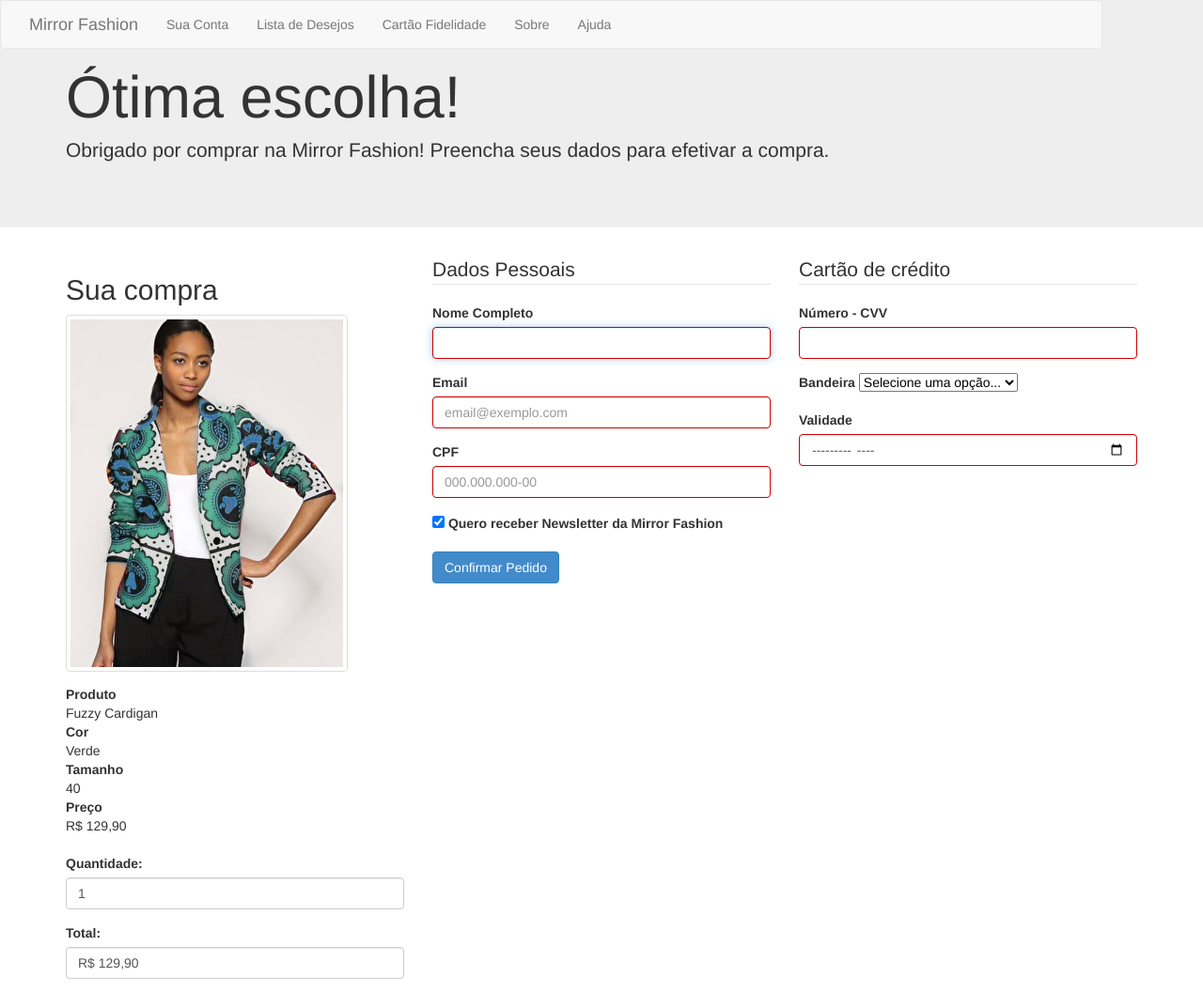
After one commit to Renatodavid/E-commerce, a PHP site: page /checkout.html in a window 1280 px wide. The commit adds this page. Shown: the whole page at 94% size. Run offline with PHP 8.4, Linux system fonts and the light colour scheme; some libraries are stand-ins or nearby versions.

Commit message:
adicionando paginas em HTML

```diff
--- /dev/null
+++ b/checkout.html
@@ -0,0 +1,143 @@
+<!Doctype html>
+
+
+<html>
+
+<head>
+    <meta charset="UTF-8">
+    <meta name="viewport" content="width=device-width">
+    <link rel="stylesheet" href="css/bootstrap.css">
+    <link rel="stylesheet" href="css/open-iconic-bootstrap.css">
+    <link rel="stylesheet" href="css/checkout.css">
+
+
+    <title>Checkout Mirror Fashion</title>
+</head>
+
+
+<body>
+    <div class="fundao">
+
+
+<nav class="navbar navbar-default col-md-11">
+    <div class="navbar-header">
+        <a class="navbar-brand" href="Index.html">Mirror Fashion</a>
+    </div>
+    <ul class="nav navbar-nav">
+    <li><a href="#">Sua Conta</a></li>
+        <li><a href="#">Lista de Desejos</a></li>
+        <li><a href="#">Cartão Fidelidade</a></li>
+        <li><a href="sobre.html">Sobre</a></li>
+        <li><a href="#">Ajuda</a></li>
+    </ul>
+</nav>
+    </div>
+    <div class="jumbotron jumbotron-fluid">
+        <div class="container">
+
+            <h1 class="display-4">Ótima escolha!</h1>
+
+            <p class="lead">Obrigado por comprar na Mirror Fashion!
+                Preencha seus dados para efetivar a compra.</p>
+        </div>
+    </div>
+
+    <div class="container">
+        <div class="row">
+            <div class="col-md-4">
+                <div class="card mb-3">
+                    <div class="card-header">
+                        <h2>Sua compra</h2>
+                    </div>
+                    <div class="card-body">
+                        <img src="img/produtos/foto1-verde.png" alt="Fuzzy Cardigan" class="img-thumbnail mb-3">
+                        <dl>
+                            <dt>Produto</dt>
+                            <dd>Fuzzy Cardigan</dd>
+                            <dt>Cor</dt>
+                            <dd>Verde</dd>
+                            <dt>Tamanho</dt>
+                            <dd>40</dd>
+                            <dt>Preço</dt>
+                            <dd id="preco">R$ 129,90</dd>
+                        </dl>
+                    </div>
+                </div>
+                <div class="card mb-3">
+                    <div class="card-body">
+                        <div class="form-group">
+                            <label for="qtd">Quantidade:</label>
+                            <input type="number" id="qtd" min="1" max="99" value="1" class="form-control">
+                        </div>
+                        <div class="form-group">
+                            <label for="total">Total:</label>
+                            <output id="total" class="form-control">R$ 129,90</output>
+                        </div>
+                    </div>
+                </div>
+            </div>
+            <form class="col-md-8">
+                <div class="row">
+                    <fieldset class="col-lg-6">
+                        <legend> Dados Pessoais </legend>
+                        <div class="form-group">
+                            <label for="nome"> Nome Completo </label>
+                            <input type="text" class="form-control" id="nome" name="nome" autofocus required>
+                        </div>
+                        <div class="form-group">
+                            <label for="email"> Email </label>
+                            <input type="email" class="form-control" id="email" name="email"
+                                placeholder="email@exemplo.com" required>
+                        </div>
+                        <div class="form-group">
+                            <label for="cpf"> CPF </label>
+                            <input type="cpf" class="form-control" id="cpf" name="cpf" placeholder="000.000.000-00"
+                                data-mask="999.999.999-99" required>
+                        </div>
+                        <div class="form-group custom-control custom-checkbox">
+                            <input type="checkbox" class="custom-control-input" id="newsletter" value="sim" checked>
+                            <label class="custom-control-label" for="newsletter">
+                                Quero receber Newsletter da Mirror Fashion
+                            </label>
+                        </div>
+                    </fieldset>
+                    <fieldset class="col-lg-6">
+                        <legend>Cartão de crédito</legend>
+                        <div class="form-group">
+                            <label for="numero-cartao">Número - CVV</label>
+                            <input type="text" class="form-control" id="numero-cartao" name="numero-cartao"
+                                data-mask="9999 9999 9999 9999 - 999" required>
+                        </div>
+                        <div class="form-group">
+                            <label for="bandeira-cartao">Bandeira</label>
+                            <select class="custom-select" id="bandeira-cartao" required>
+                                <option disabled selected>Selecione uma opção...</option>
+                                <option value="master"> MasterCard </option>
+                                <option value="visa"> VISA </option>
+                                <option value="amex"> American Express </option>
+                            </select>
+                        </div>
+                        <div class="form-group">
+                            <label for="validade-cartao"> Validade </label>
+                            <input type="month" class="form-control" id="validade-cartao" name="validade-cartao"
+                                required>
+                        </div>
+                    </fieldset>
+                </div>
+                <button type="submit" class="btn btn-primary">
+                    <span class="oi oi-thumb-up"></span>
+                    Confirmar Pedido
+                </button>
+            </form>
+        </div>
+    </div>
+</body>
+
+<script type="text/javascript" src="js/jquery.js"> </script>
+<script type="text/javascript" src="js/bootstrap.js"> </script>
+
+<script type="text/javascript" src="js/total.js"></script>
+<script type="text/javascript" src="js/inputmask-plugin.js"></script>
+
+
+</html>
--- a/index.php
+++ b/index.php
@@ -17,7 +17,8 @@
 	<div class="container ">
   <div class="row">
     <div class="col-md-6 ">
-      <img src="img/destaque-home.png"  alt="Promoção: Big City Night" style="max-width: 100%; height: auto; margin:20px;">
+
+      <img src="img/destaque-home.png" class="pause"  alt="Promoção: Big City Night" style="max-width: 100%; height: auto; margin:20px;">
     </div>
     <div class="col-md-6">
       <fieldset class="col-md-10">
@@ -256,6 +257,7 @@ include ("./php/rodape.php"); ?>
 
 	<script type="text/javascript" src="js/jquery.js"></script>
 	<script type="text/javascript" src="js/home.js"></script>
+	<script type="text/javascript" src="js/banner.js"> </script>
 </body>
 <!--Criado por Renato Marques david-->
 </html>
--- a/php/links.php
+++ b/php/links.php
@@ -8,9 +8,8 @@
 	<link rel="stylesheet" href="css/reset.css" />
 	<link rel="stylesheet" href="css/mobile.css"media="(max-width:939px)">
 	<link rel="shortcut icon" href="favicon.ico" type="image/x-icon">
-	<!----> <link rel="stylesheet" href="css/bootstrap-flatly.css">
-	<script type="text/javascript" src="js/home.js"></script>"
-  <script src="https://cdn.jsdelivr.net/npm/bootstrap@5.3.2/dist/js/bootstrap.bundle.min.js"></script>
+	 <link rel="stylesheet" href="css/bootstrap-flatly.css">
+
 
 
 
```
Also changed, not shown: Index.html (added, +208 -0 lines), checkout.php (+8 -6 lines), js/banner.js (added, +24 -0 lines), js/home.js (+6 -24 lines), produto.html (added, +110 -0 lines).
